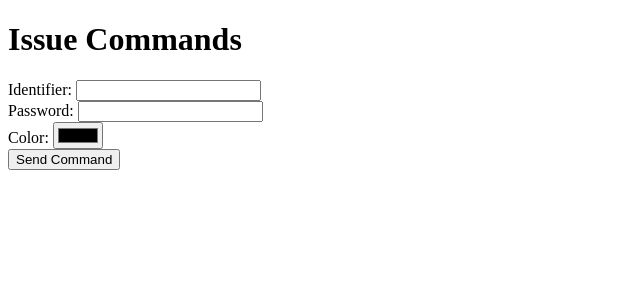
After one commit to jordanbw1/y-badge-cyber, a Flask app: page /control_device in a window 1280 px wide. The commit adds this page. Shown: the top 300 px of the page, without its empty margins (0-640 px from the left). Run offline with Flask 3, Linux system fonts and the light colour scheme.

Commit message:
Working without a database. The server can tell the Y-Badge to change colors and it responds.

```diff
--- a/server/app.py
+++ b/server/app.py
@@ -1,4 +1,4 @@
-from flask import Flask, jsonify, request
+from flask import Flask, jsonify, request, render_template, url_for
 
 app = Flask(__name__)
 app.config['SECRET_KEY'] = 'your_secret_key'
@@ -8,14 +8,72 @@ credentials = {
     "password": "your_password"
 }
 
+global current_command, current_params
+current_command = ""
+current_params = ""
+
+@app.route('/', methods=['GET'])
+def index():
+    return render_template('index.html')
+
+@app.route('/control_device', methods=['GET', 'POST'])
+def control_device():
+    if request.method == 'GET':
+        return render_template('control_device.html')
+    if request.method == 'POST':
+        # Get the form data
+        identifier = request.form.get('identifier')
+        password = request.form.get('password')
+        color_hex = request.form.get('color')
+
+        # Get IP address of the device
+        device_ip = request.remote_addr
+
+        # Convert the color value to R, G, B format
+        r = int(color_hex[1:3], 16)
+        g = int(color_hex[3:5], 16)
+        b = int(color_hex[5:7], 16)
+
+        # Ensure RGB values are within the range of 0 to 255
+        r = max(0, min(r, 255))
+        g = max(0, min(g, 255))
+        b = max(0, min(b, 255))
+
+        global current_command, current_params
+        current_command = 'change_led_color'
+        current_params = {'r': r, 'g': g, 'b': b}
+
+        # TODO: Save the command in DB for the given device
+        return render_template('control_device.html')
+
 @app.route('/get_credentials', methods=['GET'])
 def get_credentials():
     return jsonify(credentials)
 
 @app.route('/poll_commands', methods=['GET'])
 def poll_commands():
-    commands = {'command': 'change_led_color', 'r': 255, 'g': 0, 'b': 0}
-    return jsonify(commands)
+    global current_command, current_params
+    if current_command == 'change_led_color':
+        commands = {'command': current_command, 'r': current_params["r"], 'g': current_params["g"], 'b': current_params["b"]}
+        # TODO: Update last check in time with device in DB
+        return jsonify(commands)
+    return jsonify({'command': None})
+
+@app.route('/confirm_command', methods=['GET'])
+def confirm_command():
+    global current_command, current_params
+    # Get the command from the request
+    command = request.args.get('data')
+
+    # Get IP address of the device
+    device_ip = request.remote_addr
+
+    # TODO: Mark command as executed in DB for the given device
+
+    current_command = ""
+    current_params = ""
+
+    return jsonify({'status': 'success'})
 
 if __name__ == '__main__':
-    app.run(host='0.0.0.0', port=5000)
+    app.run(host='0.0.0.0', port=5000, debug=True)
--- /dev/null
+++ b/server/templates/control_device.html
@@ -0,0 +1,25 @@
+<!DOCTYPE html>
+<html lang="en">
+<head>
+    <meta charset="UTF-8">
+    <title>Issue Commands</title>
+</head>
+<body>
+    <h1>Issue Commands</h1>
+    <form id="commandForm" method="post">
+        <div>
+            <label for="identifier">Identifier:</label>
+            <input type="text" id="identifier" name="identifier">
+        </div>
+        <div>
+            <label for="password">Password:</label>
+            <input type="password" id="password" name="password">
+        </div>
+        <div>
+            <label for="color">Color:</label>
+            <input type="color" id="color" name="color">
+        </div>
+        <button type="submit">Send Command</button>
+    </form>
+</body>
+</html>
```
Also changed, not shown: server/templates/index.html (+4 -38 lines), 2 other files.
